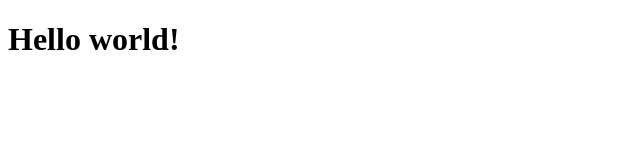
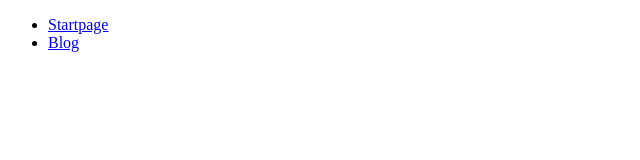
Before and after one commit to pk400/pk400.github.io, a plain HTML site: page index.html in a window 1280 px wide. Shown: the whole page, without its empty margins (0-640 px from the left). Drawn offline with Linux system fonts and the light colour scheme.

Commit message:
Initial commit

```diff
--- a/index.html
+++ b/index.html
@@ -1,10 +1,13 @@
 <!doctype html>
 <html>
 <head>
-	<title>Startpage</title>
+	<title>Links</title>
 </head>
 
 <body>
-	<h1>Hello world!</h1>
+	<ul>
+		<li><a href="startpage.html">Startpage</a></li>
+		<li><a href="joelaro.wordpress.com">Blog</a></li>
+	</ul>
 </body>
 </html>
```
